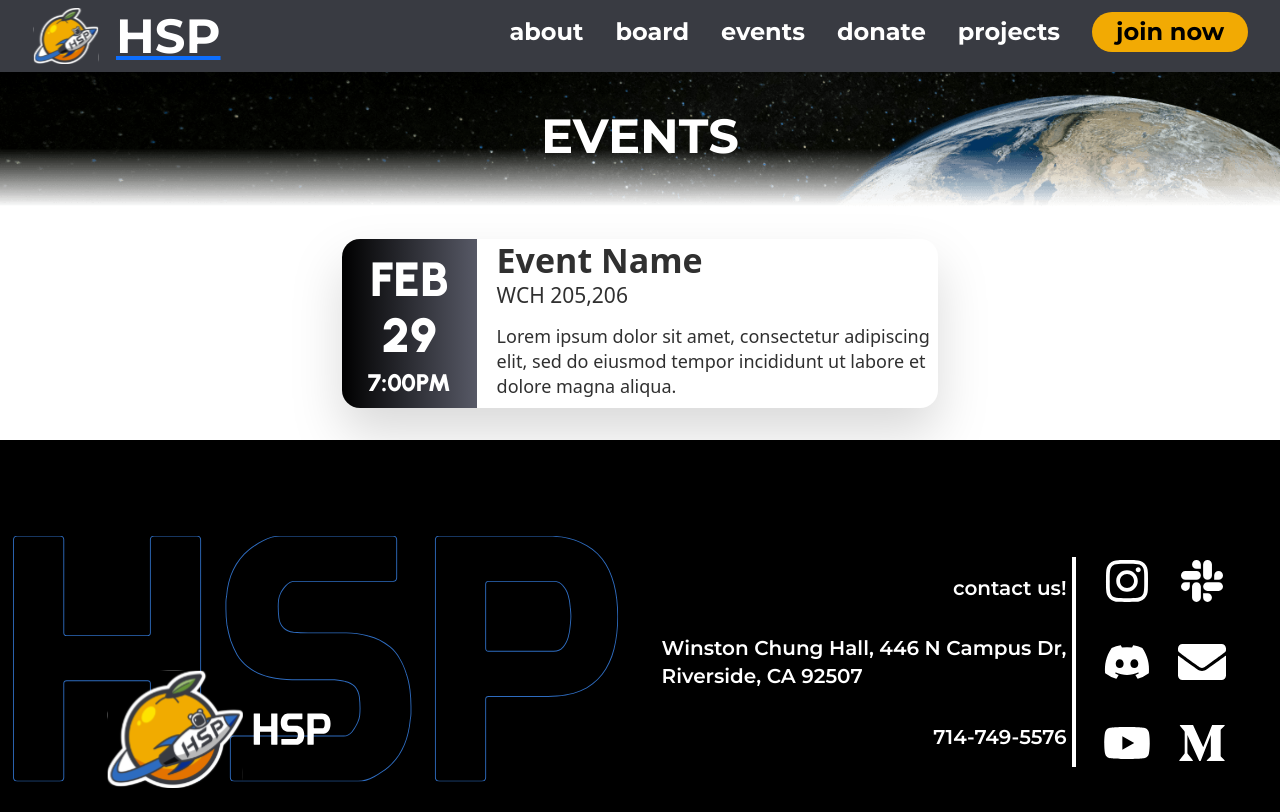
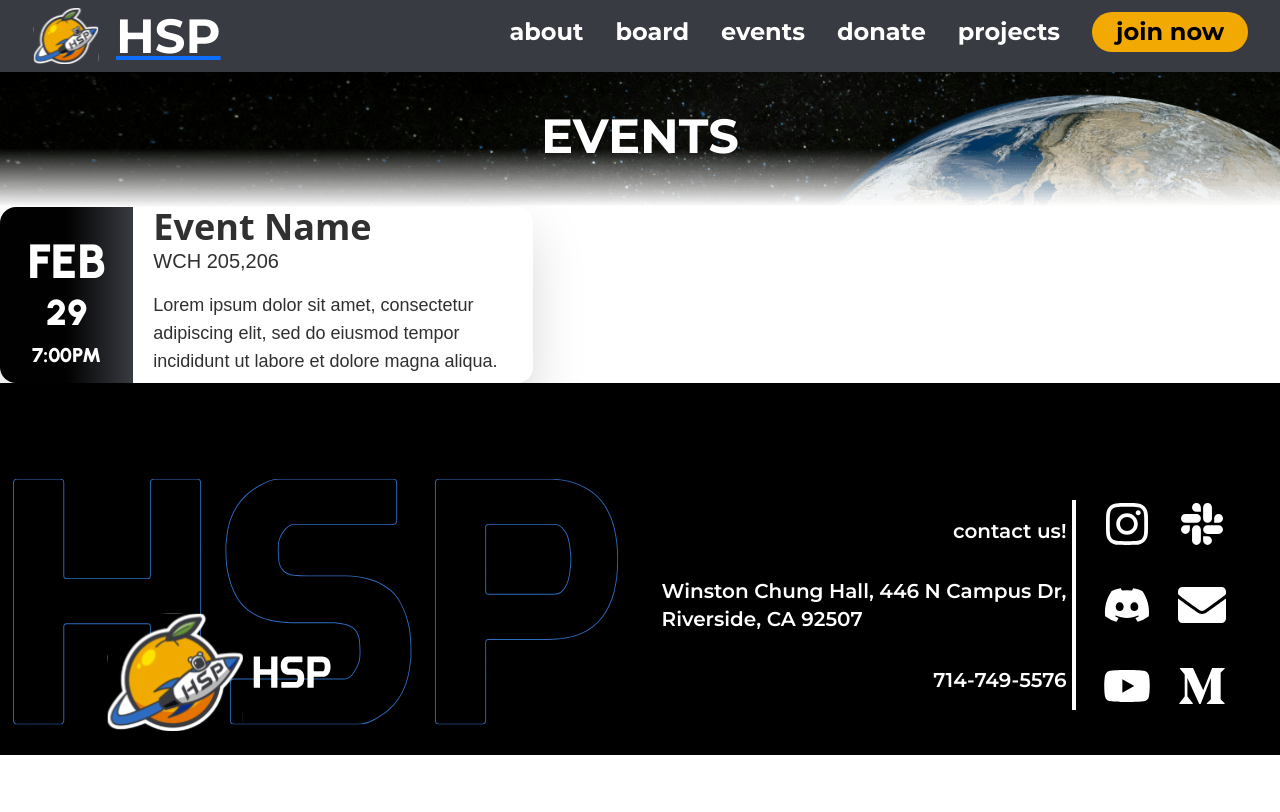
Before and after one commit to acm-ucr/hsp-website, a Next.js app: page /events in a window 1280 px wide. Built offline with nearby package versions, Linux system fonts and the light colour scheme.

Commit message:
event card

```diff
--- a/src/components/events/Event.js
+++ b/src/components/events/Event.js
@@ -13,24 +13,16 @@ const Event = ({ month, day, start, title, location, description }) => {
     "Lorem ipsum dolor sit amet, consectetur adipiscing elit, sed do eiusmod tempor incididunt ut labore et dolore magna aliqua.";
 
   return (
-    <div className="flex justify-center h-[168.81px] my-[2rem] drop-shadow-2xl">
-      <div className="font-urbanist bg-gradient-to-r from-[#000000] to-[#575966] text-[#ffffff] rounded-l-[18px] w-[134.48px]">
-        <div className="text-[42px] mt-3 text-center md:text-5xl font-black ">
-          {month}
-        </div>
-        <div className="text-[42px] text-center md:text-5xl font-black pt-2">
-          {day}
-        </div>
-        <div className="text-[21px] text-center md:text-2xl font-black py-2">
-          {start}
-        </div>
+    <div className="flex justify-center drop-shadow-2xl w-5/12 ">
+      <div className="font-urbanist flex justify-center flex-col bg-gradient-to-r from-[#010101] via-[#010101]  to-[#393B42] text-[#ffffff] rounded-l-2xl w-3/12">
+        <div className=" mt-3 text-center md:text-5xl font-black ">{month}</div>
+        <div className="text-center md:text-4xl font-black pt-2">{day}</div>
+        <div className="text-center md:text-xl font-black pt-2">{start}</div>
       </div>
-      <div className="bg-[#ffffff] rounded-r-[18px] w-[461.31px] text-[#303030]">
-        <div className="leading-tight text-[34px] ml-5 font-black">{title}</div>
-        <div className="leading-tight font-arial ml-5 flex text-left text-[21px]">
-          {location}
-        </div>
-        <div className="leading-snug font-arial ml-5 mb-2 mt-3 mr-2 text-[18px]">
+      <div className="bg-[#ffffff] rounded-r-2xl w-9/12 text-[#303030]">
+        <div className="text-4xl ml-5 font-black">{title}</div>
+        <div className="font-sans ml-5 flex text-left text-xl">{location}</div>
+        <div className="font-sans ml-5 mb-2 mt-3 mr-2 text-lg">
           {description}
         </div>
       </div>
```
Also changed, not shown: 1 other file (tests, documents, lock files or other folders).
